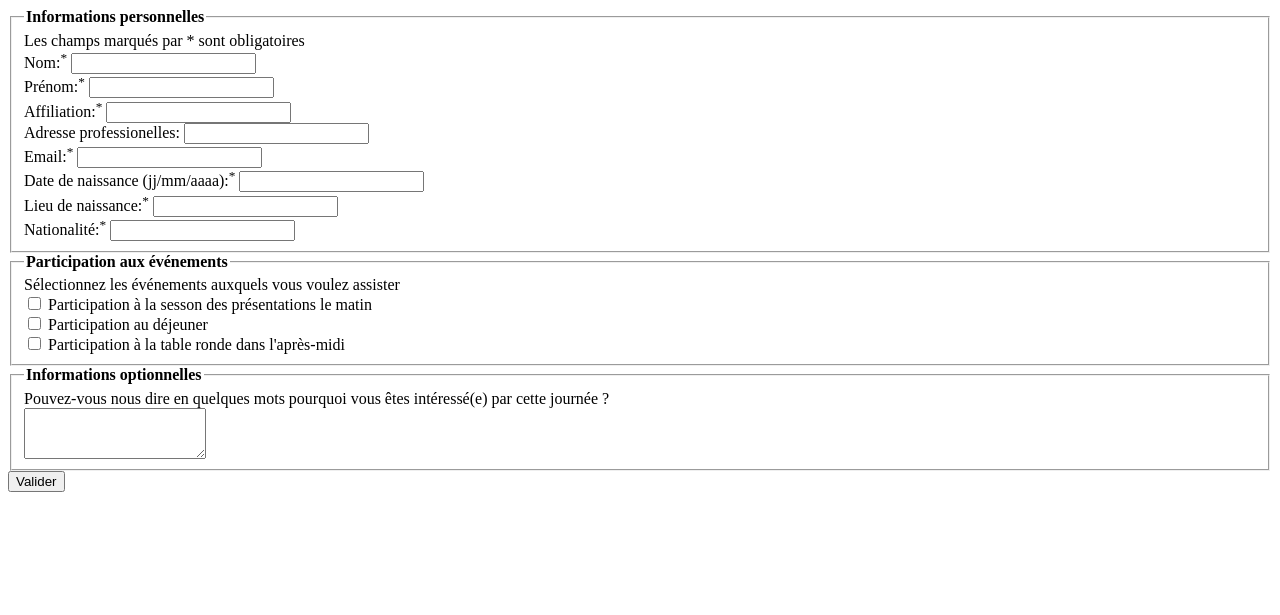
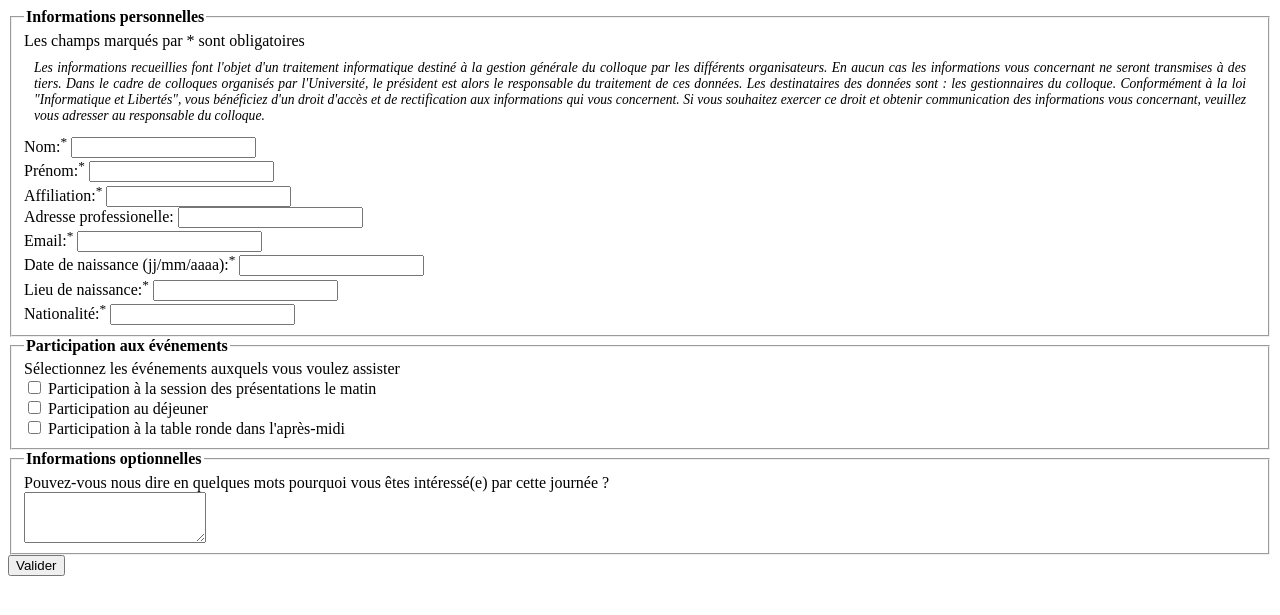
Before and after one commit to yipengh/olic_inscription_slim, a PHP site: page /templates/form.php in a window 1280 px wide. Shown: the top 615 px of the page. Run offline with PHP 8.4, Linux system fonts and the light colour scheme.

Commit message:
add notice about personal info

```diff
--- a/templates/form.php
+++ b/templates/form.php
@@ -3,6 +3,21 @@
         <legend><strong>Informations personnelles</strong></legend>
         <div class="alert alert-info">
             Les champs marqu&eacute;s par <span class="mandat">*</span> sont obligatoires
+        </div>
+        <div class="panel panel-default" style="padding:10px;text-align:justify;">
+            <em style="font-size:0.85em;">
+            Les informations recueillies font l'objet d'un traitement informatique
+            destin&eacute; &agrave; la gestion g&eacute;n&eacute;rale du colloque par les diff&eacute;rents
+            organisateurs. En aucun cas les informations vous concernant ne seront
+            transmises &agrave; des tiers. Dans le cadre de colloques organis&eacute;s par
+            l'Universit&eacute;, le pr&eacute;sident est alors le responsable du traitement de ces
+            donn&eacute;es. Les destinataires des donn&eacute;es sont : les gestionnaires du
+            colloque. Conform&eacute;ment &agrave; la loi "Informatique et Libert&eacute;s", vous
+            b&eacute;n&eacute;ficiez d'un droit d'acc&egrave;s et de rectification aux informations qui
+            vous concernent. Si vous souhaitez exercer ce droit et obtenir
+            communication des informations vous concernant, veuillez vous adresser
+            au responsable du colloque.
+            </em>
         </div>
         <div class="form-group col-md-6">
             <label>Nom:<sup>*</sup></label>
@@ -17,7 +32,7 @@
             <input class="form-control" type="text" name="affiliation" required>
         </div>
         <div class="form-group col-md-12">
-            <label>Adresse professionelles:</label>
+            <label>Adresse professionelle:</label>
             <input class="form-control" type="text" name="address">
         </div>
         <div class="form-group col-md-12">
@@ -45,7 +60,7 @@
         <div class="checkbox">
             <label>
                 <input type="checkbox" name="events[]" value="0">
-                Participation &agrave; la sesson des pr&eacute;sentations le matin
+                Participation &agrave; la session des pr&eacute;sentations le matin
             </label>
         </div>
         <div class="checkbox">
```
